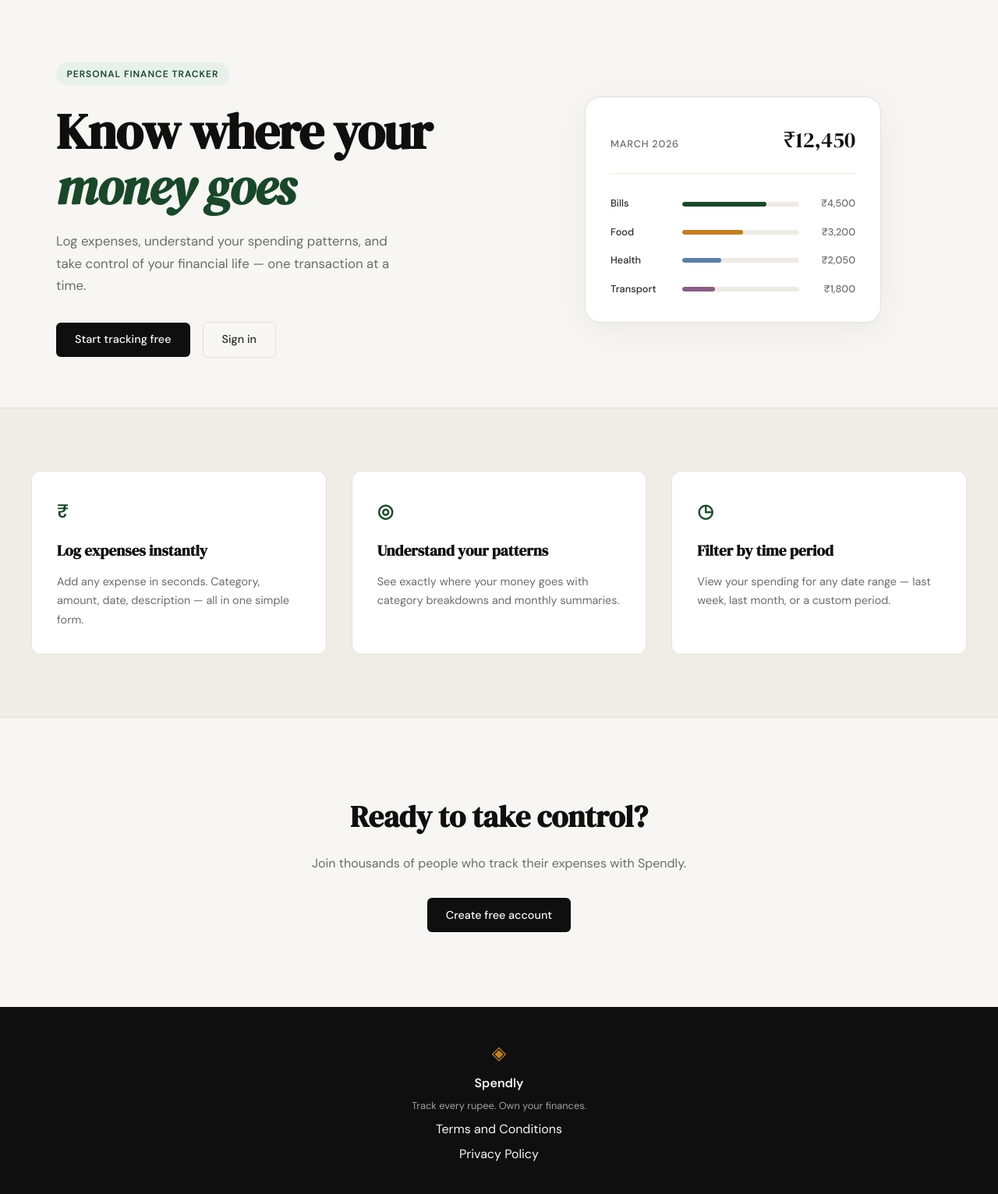
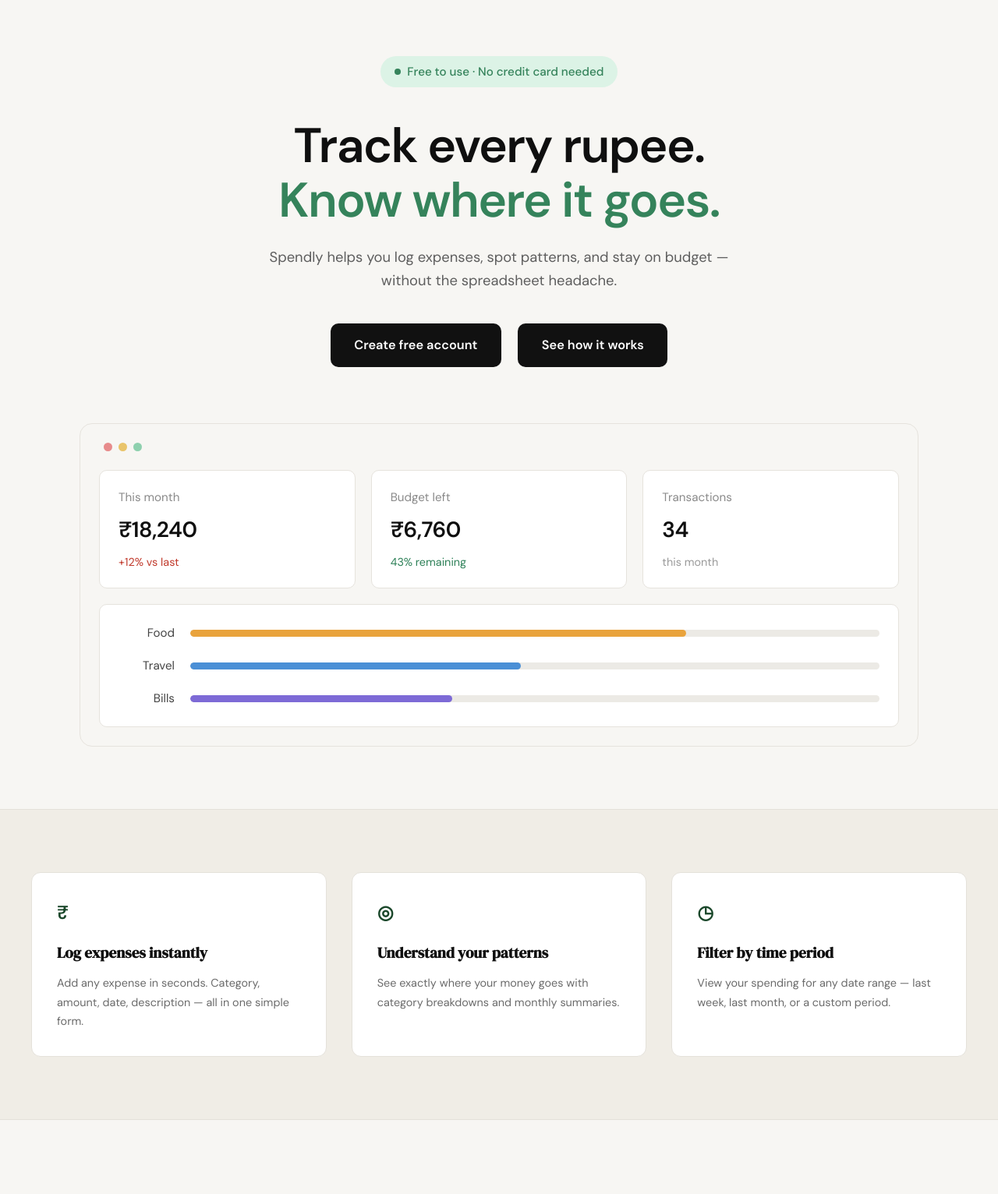
Before and after one commit to Mohit-Kumar-Thakur/Spendly, a Flask app: page / in a window 1280 px wide. Shown: the part 61-1593 px from the top of the page at 78% size. Run offline with Flask 3, Linux system fonts and the light colour scheme.

Commit message:
landing: redesign hero section to match mockup

```diff
--- /dev/null
+++ b/static/css/landing.css
@@ -0,0 +1,241 @@
+/* ------------------------------------------------------------------ */
+/* Landing hero                                                        */
+/* Loaded after style.css, so these rules override the base hero.      */
+/* ------------------------------------------------------------------ */
+
+.hero {
+    --hero-green: #35835b;
+    --hero-green-soft: #dcf3e6;
+    --hero-orange: #e9a33c;
+    --hero-blue: #4a8fd6;
+    --hero-purple: #7d6ad6;
+    --hero-track: #eceae5;
+    --hero-panel: #f7f6f3;
+    --hero-panel-border: #e6e3dd;
+
+    display: block;
+    max-width: 1140px;
+    margin: 0 auto;
+    padding: 4.5rem 2rem 5rem;
+    text-align: center;
+}
+
+/* --- Intro ---------------------------------------------------------- */
+
+.hero-intro {
+    max-width: 720px;
+    margin: 0 auto;
+}
+
+.hero-pill {
+    display: inline-flex;
+    align-items: center;
+    gap: 0.55rem;
+    background: var(--hero-green-soft);
+    color: var(--hero-green);
+    font-size: 0.95rem;
+    font-weight: 500;
+    letter-spacing: 0;
+    text-transform: none;
+    padding: 0.5rem 1.1rem;
+    border-radius: 999px;
+    margin-bottom: 2.5rem;
+}
+
+.hero-pill-dot {
+    width: 8px;
+    height: 8px;
+    border-radius: 50%;
+    background: var(--hero-green);
+}
+
+.hero-heading {
+    font-family: var(--font-body);
+    font-weight: 700;
+    font-size: clamp(2.25rem, 5.4vw, 3.9rem);
+    line-height: 1.12;
+    letter-spacing: -0.025em;
+    color: var(--ink);
+    margin-bottom: 1.5rem;
+}
+
+.hero-heading-accent { color: var(--hero-green); }
+
+.hero-lede {
+    font-size: 1.15rem;
+    line-height: 1.6;
+    color: #5e5e5e;
+    max-width: 620px;
+    margin: 0 auto 2.5rem;
+}
+
+.hero-cta {
+    display: flex;
+    justify-content: center;
+    gap: 1.35rem;
+}
+
+.hero-btn {
+    background: #111111;
+    color: #ffffff;
+    font-size: 1.02rem;
+    font-weight: 600;
+    padding: 0.95rem 1.9rem;
+    border-radius: 10px;
+    transition: background 0.2s;
+}
+
+.hero-btn:hover { background: #2d2d2d; }
+
+/* --- Dashboard panel ------------------------------------------------ */
+
+.hero-dash {
+    background: var(--hero-panel);
+    border: 1px solid var(--hero-panel-border);
+    border-radius: 16px;
+    padding: 1.5rem;
+    margin-top: 4.5rem;
+    text-align: left;
+}
+
+.hero-dash-dots {
+    display: flex;
+    gap: 0.5rem;
+    margin-bottom: 1.5rem;
+    padding-left: 0.35rem;
+}
+
+.hero-dot {
+    width: 11px;
+    height: 11px;
+    border-radius: 50%;
+}
+
+.hero-dot-red { background: #e78b8b; }
+.hero-dot-amber { background: #e9c46a; }
+.hero-dot-green { background: #8ed0ae; }
+
+/* --- Stat cards ----------------------------------------------------- */
+
+.hero-stats {
+    display: grid;
+    grid-template-columns: repeat(3, 1fr);
+    gap: 1.25rem;
+    margin-bottom: 1.25rem;
+}
+
+.hero-stat {
+    display: flex;
+    flex-direction: column;
+    background: #ffffff;
+    border: 1px solid var(--hero-panel-border);
+    border-radius: 10px;
+    padding: 1.35rem 1.5rem;
+}
+
+.hero-stat-label {
+    font-size: 0.95rem;
+    color: #8a8a8a;
+    margin-bottom: 0.5rem;
+}
+
+.hero-stat-value {
+    font-size: 1.75rem;
+    font-weight: 700;
+    letter-spacing: -0.02em;
+    color: var(--ink);
+    margin-bottom: 0.4rem;
+}
+
+.hero-stat-note {
+    font-size: 0.9rem;
+    color: #9a9a9a;
+}
+
+.hero-note-red { color: #c0392b; }
+.hero-note-green { color: #2f8159; }
+
+/* --- Category bars -------------------------------------------------- */
+
+.hero-bars {
+    background: #ffffff;
+    border: 1px solid var(--hero-panel-border);
+    border-radius: 10px;
+    padding: 1.5rem;
+    display: flex;
+    flex-direction: column;
+    gap: 1.1rem;
+}
+
+.hero-bar-row {
+    display: flex;
+    align-items: center;
+    gap: 1.25rem;
+}
+
+.hero-bar-label {
+    flex: 0 0 4.5rem;
+    text-align: right;
+    font-size: 0.95rem;
+    color: #444444;
+}
+
+.hero-bar-track {
+    flex: 1;
+    height: 9px;
+    background: var(--hero-track);
+    border-radius: 999px;
+    overflow: hidden;
+}
+
+.hero-bar {
+    height: 100%;
+    border-radius: 999px;
+}
+
+.hero-bar-food { background: var(--hero-orange); }
+.hero-bar-travel { background: var(--hero-blue); }
+.hero-bar-bills { background: var(--hero-purple); }
+
+/* --- Responsive ----------------------------------------------------- */
+
+@media (max-width: 900px) {
+    .hero {
+        display: block;
+        grid-template-columns: none;
+        padding: 3.5rem 1.5rem 4rem;
+    }
+
+    .hero-dash { margin-top: 3.5rem; }
+
+    .hero-stats {
+        grid-template-columns: 1fr;
+        gap: 1rem;
+    }
+}
+
+@media (max-width: 600px) {
+    .hero { padding: 2.5rem 1rem 3rem; }
+
+    .hero-pill {
+        font-size: 0.85rem;
+        margin-bottom: 1.75rem;
+    }
+
+    .hero-lede {
+        font-size: 1.02rem;
+        margin-bottom: 2rem;
+    }
+
+    .hero-cta {
+        flex-direction: column;
+        align-items: stretch;
+        gap: 0.85rem;
+    }
+
+    .hero-btn { text-align: center; }
+
+    .hero-dash { padding: 1rem; }
+
+    .hero-bar-label { flex-basis: 3.5rem; }
+}
--- a/templates/landing.html
+++ b/templates/landing.html
@@ -2,63 +2,83 @@
 
 {% block title %}Spendly — Track Every Rupee{% endblock %}
 
+{% block head %}
+<link rel="stylesheet" href="{{ url_for('static', filename='css/landing.css') }}">
+{% endblock %}
+
 {% block content %}
 
 <section class="hero">
-    <div class="hero-inner">
-        <div class="hero-badge">Personal Finance Tracker</div>
-        <h1 class="hero-title">
-            Know where your<br>
-            <em>money goes</em>
+
+    <div class="hero-intro">
+        <div class="hero-pill">
+            <span class="hero-pill-dot"></span>
+            Free to use &middot; No credit card needed
+        </div>
+
+        <h1 class="hero-heading">
+            Track every rupee.<br>
+            <span class="hero-heading-accent">Know where it goes.</span>
         </h1>
-        <p class="hero-subtitle">
-            Log expenses, understand your spending patterns,
-            and take control of your financial life —
-            one transaction at a time.
+
+        <p class="hero-lede">
+            Spendly helps you log expenses, spot patterns, and stay
+            on budget &mdash; without the spreadsheet headache.
         </p>
-        <div class="hero-actions">
-            <a href="{{ url_for('register') }}" class="btn-primary">Start tracking free</a>
-            <a href="{{ url_for('login') }}" class="btn-ghost">Sign in</a>
+
+        <div class="hero-cta">
+            <a href="{{ url_for('register') }}" class="hero-btn">Create free account</a>
+            <a href="#features" class="hero-btn">See how it works</a>
         </div>
     </div>
-    <div class="hero-visual">
-        <div class="mock-card">
-            <div class="mock-card-header">
-                <span class="mock-label">March 2026</span>
-                <span class="mock-total">₹12,450</span>
+
+    <div class="hero-dash">
+        <div class="hero-dash-dots">
+            <span class="hero-dot hero-dot-red"></span>
+            <span class="hero-dot hero-dot-amber"></span>
+            <span class="hero-dot hero-dot-green"></span>
+        </div>
+
+        <div class="hero-stats">
+            <div class="hero-stat">
+                <span class="hero-stat-label">This month</span>
+                <span class="hero-stat-value">&#8377;18,240</span>
+                <span class="hero-stat-note hero-note-red">+12% vs last</span>
             </div>
-            <div class="mock-bars">
-                <div class="mock-bar-row">
-                    <span class="mock-cat">Bills</span>
-                    <div class="mock-bar-track">
-                        <div class="mock-bar" style="width: 72%"></div>
-                    </div>
-                    <span class="mock-amt">₹4,500</span>
+            <div class="hero-stat">
+                <span class="hero-stat-label">Budget left</span>
+                <span class="hero-stat-value">&#8377;6,760</span>
+                <span class="hero-stat-note hero-note-green">43% remaining</span>
+            </div>
+            <div class="hero-stat">
+                <span class="hero-stat-label">Transactions</span>
+                <span class="hero-stat-value">34</span>
+                <span class="hero-stat-note">this month</span>
+            </div>
+        </div>
+
+        <div class="hero-bars">
+            <div class="hero-bar-row">
+                <span class="hero-bar-label">Food</span>
+                <div class="hero-bar-track">
+                    <div class="hero-bar hero-bar-food" style="width: 72%"></div>
                 </div>
-                <div class="mock-bar-row">
-                    <span class="mock-cat">Food</span>
-                    <div class="mock-bar-track">
-                        <div class="mock-bar mock-bar-2" style="width: 52%"></div>
-                    </div>
-                    <span class="mock-amt">₹3,200</span>
+            </div>
+            <div class="hero-bar-row">
+                <span class="hero-bar-label">Travel</span>
+                <div class="hero-bar-track">
+                    <div class="hero-bar hero-bar-travel" style="width: 48%"></div>
                 </div>
-                <div class="mock-bar-row">
-                    <span class="mock-cat">Health</span>
-                    <div class="mock-bar-track">
-                        <div class="mock-bar mock-bar-3" style="width: 33%"></div>
-                    </div>
-                    <span class="mock-amt">₹2,050</span>
-                </div>
-                <div class="mock-bar-row">
-                    <span class="mock-cat">Transport</span>
-                    <div class="mock-bar-track">
-                        <div class="mock-bar mock-bar-4" style="width: 28%"></div>
-                    </div>
-                    <span class="mock-amt">₹1,800</span>
+            </div>
+            <div class="hero-bar-row">
+                <span class="hero-bar-label">Bills</span>
+                <div class="hero-bar-track">
+                    <div class="hero-bar hero-bar-bills" style="width: 38%"></div>
                 </div>
             </div>
         </div>
     </div>
+
 </section>
 
 <section class="features">
```
